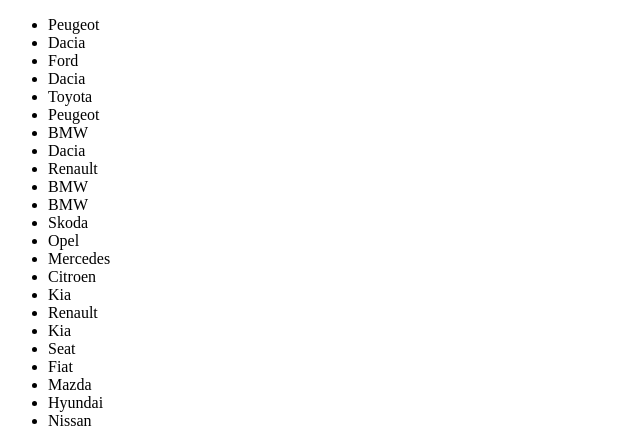
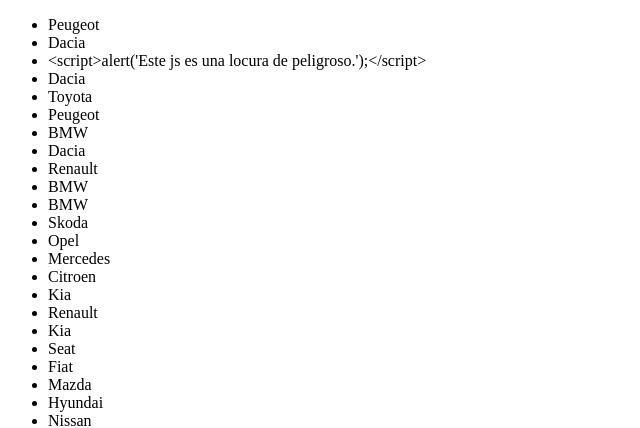
Before and after one commit to jlfernandez83/EjerciciosDWES, a PHP site: page / in a window 1280 px wide. Shown: the top 428 px of the page, without its empty margins (0-640 px from the left). Run offline with PHP 8.4, Linux system fonts and the light colour scheme.

Commit message:
Ponemos un intento de inyección de código en coches.csv, y lo evitamos con htmlspecialchars en la plantilla

```diff
--- a/Ejemplo1/data_source/coches.csv
+++ b/Ejemplo1/data_source/coches.csv
@@ -1,7 +1,7 @@
 marca,modelo,color,matricula
 Peugeot,208,Rojo,4012KGF
 Dacia,Sandero,Naranja,6912CBD
-Ford,Focus,Amarillo,9863BXJ
+<script>alert('Este js es una locura de peligroso.');</script>,Focus,Amarillo,9863BXJ
 Dacia,Jogger,Azul,7359YLB
 Toyota,CHR,Plata,4552GJN
 Peugeot,208,Verde,1584PPZ
--- a/Ejemplo1/templates/html.tpl.php
+++ b/Ejemplo1/templates/html.tpl.php
@@ -9,7 +9,7 @@
     <?php if(isset($coches)): ?>
         <ul>
         <?php foreach($coches as $clave => $valor ): ?>
-            <li><?=  $valor['marca']; ?></li>
+            <li><?=  htmlspecialchars($valor['marca']); ?></li>
         <?php endforeach ?>
         </ul>
     <?php endif ?>
```
